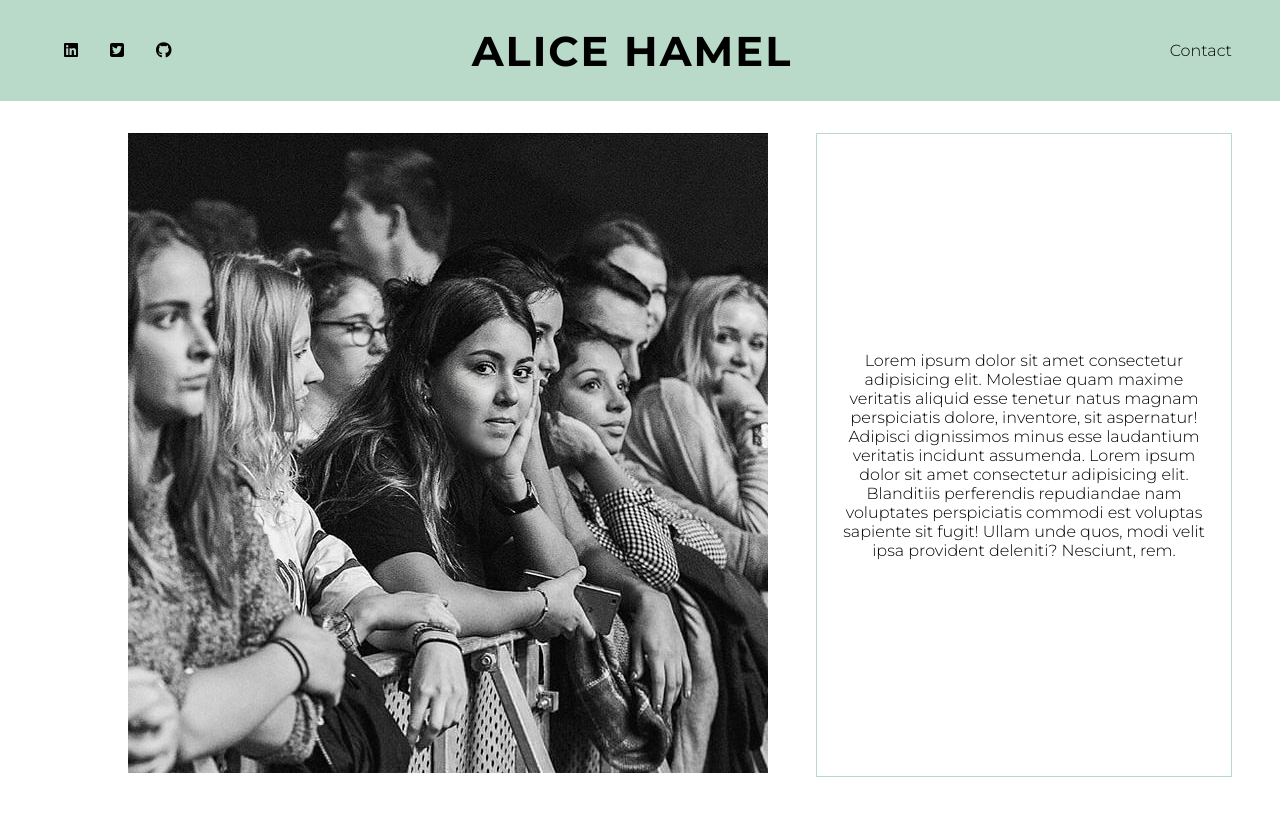
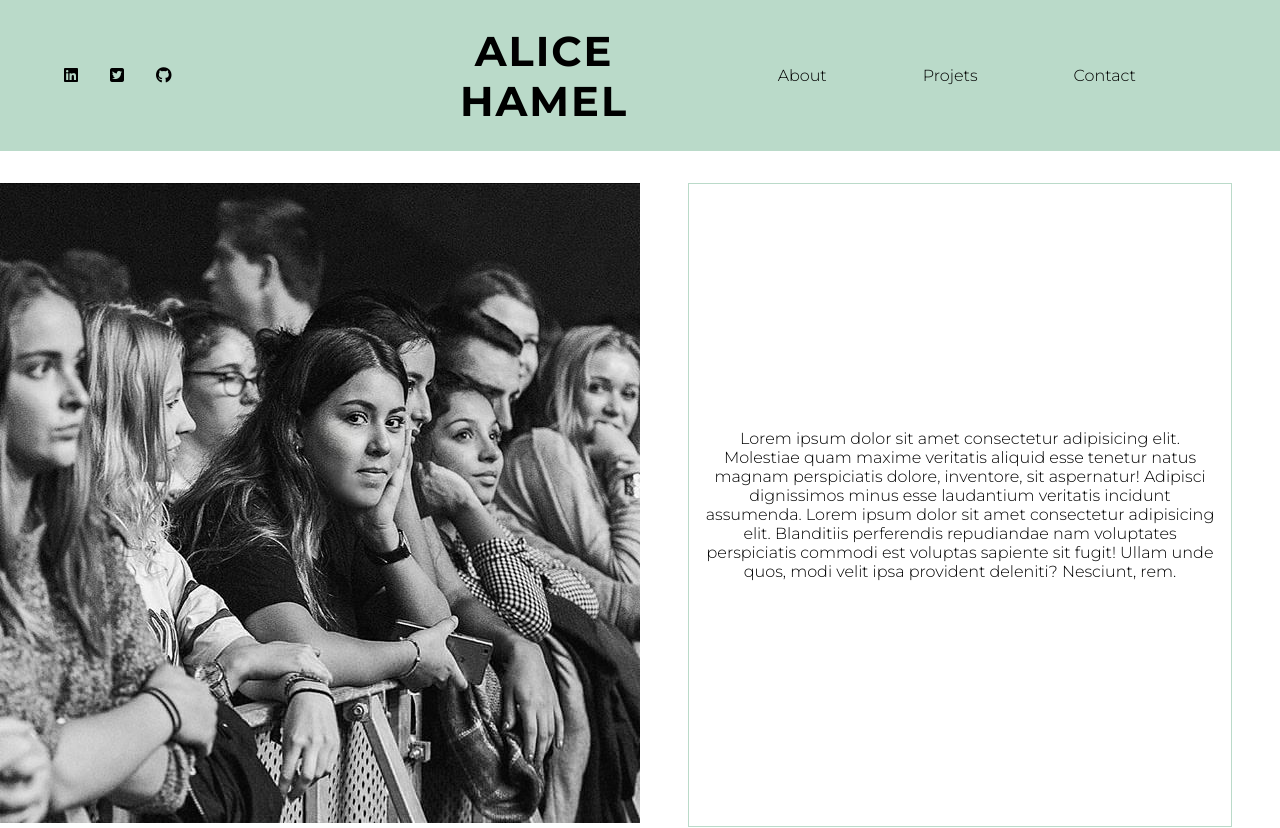
Before and after one commit to ahamel1/checkpoint4, a React (Create React App) app in the folder front/: page / in a window 1280 px wide. Shown: the top 828 px of the page. Built offline with nearby package versions, Linux system fonts and the light colour scheme.

Commit message:
add link nav

```diff
--- a/front/src/components/About.jsx
+++ b/front/src/components/About.jsx
@@ -35,7 +35,7 @@ const ContainerParts = styled.div`
 
 export default function About() {
   return (
-    <Flex mobilefd mobilehgt W90 mt2>
+    <Flex center mobilefd mobilehgt W90 mt2>
       <ContainerParts>
         <PartOne src={pp} alt="alice" />
       </ContainerParts>
--- a/front/src/components/Form.jsx
+++ b/front/src/components/Form.jsx
@@ -11,6 +11,7 @@ const Container = styled.div`
   width: 50%;
   height: 70vh;
   margin: 2rem auto;
+  box-shadow: 1rem 1rem 1px 1px #badac9;
   @media (max-width: 768px) {
     width: 80%;
     margin: 3rem auto;
--- a/front/src/components/Navigation.jsx
+++ b/front/src/components/Navigation.jsx
@@ -35,7 +35,7 @@ const LinkItem = styled.a`
 export default function Navigation() {
   return (
     <NavContainer>
-      <ContainerListItem flexb33>
+      <ContainerListItem flexb30>
         <ListItem>
           <LinkItem
             href="https://www.linkedin.com/in/alice-hamel-867060159/"
@@ -64,11 +64,15 @@ export default function Navigation() {
           </LinkItem>
         </ListItem>
       </ContainerListItem>
-      <Flex flexb33 center mobilefb>
-        <TitleH1 to="/">Alice Hamel</TitleH1>
-      </Flex>
-      <Flex flexb33 flexend mr3 mobilemr>
-        <ButtonNav to="/contact">Contact</ButtonNav>
+      <Flex center flexb70 mobilefd>
+        <Flex flexb50 center mobileml0>
+          <TitleH1 to="/">Alice Hamel</TitleH1>
+        </Flex>
+        <Flex flexend acenter se mr3 mobilemr>
+          <ButtonNav to="/about">About</ButtonNav>
+          <ButtonNav to="/projets">Projets</ButtonNav>
+          <ButtonNav to="/contact">Contact</ButtonNav>
+        </Flex>
       </Flex>
     </NavContainer>
   );
--- a/front/src/mainStyle.jsx
+++ b/front/src/mainStyle.jsx
@@ -3,9 +3,10 @@ import { Link } from "react-router-dom";
 
 export const Flex = styled.div`
   display: flex;
-  flex-basis: ${(props) => props.flexb33 && "33%"};
+  flex-basis: ${(props) => props.flexb50 && "50%"};
+  flex-basis: ${(props) => props.flexb70 && "70%"};
   width: ${(props) => props.W90 && "90%"};
-
+  align-items: ${(props) => props.acenter && "center"};
   justify-content: ${(props) => props.flexend && "flex-end"};
   justify-content: ${(props) => props.center && "center"};
   justify-content: ${(props) => props.sb && "space-between"};
@@ -14,11 +15,14 @@ export const Flex = styled.div`
   margin-top: ${(props) => props.mt2 && "2rem"};
   margin-left: auto;
   margin-left: ${(props) => props.ml0 && "inherit"};
+  width: 100%;
   @media (max-width: 768px) {
     margin-right: ${(props) => props.mobilemr && "1rem"};
     flex-basis: ${(props) => props.mobilefb && "60%"};
     flex-direction: ${(props) => props.mobilefd && "column"};
     height: ${(props) => props.mobilehgt && "60%"};
+    margin-left: ${(props) => props.mobileml0 && "0"};
+    justify-content: ${(props) => props.mobilecenter && "center"};
   }
 `;
 
@@ -33,7 +37,7 @@ export const ListItem = styled.li`
 
 export const ContainerListItem = styled.ul`
   display: flex;
-  flex-basis: ${(props) => props.flexb33 && "33%"};
+  flex-basis: ${(props) => props.flexb30 && "30%"};
   margin-left: 2rem;
   @media (max-width: 768px) {
     margin-left: 1rem;
```
